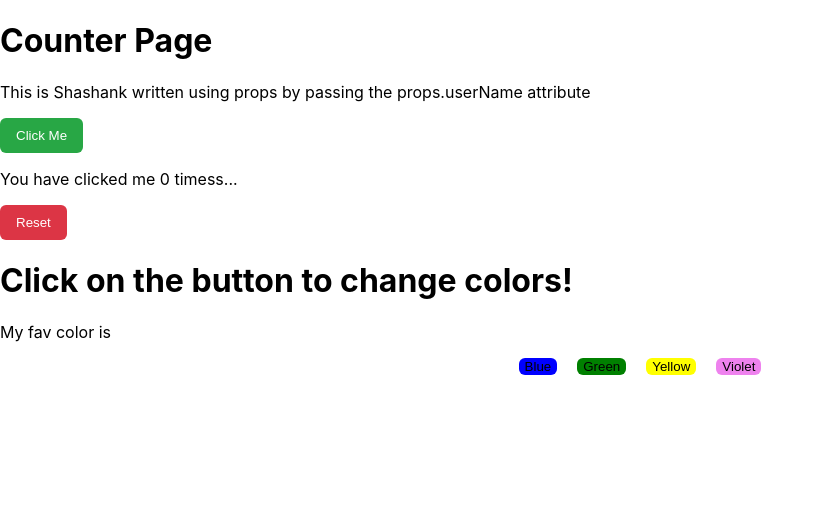
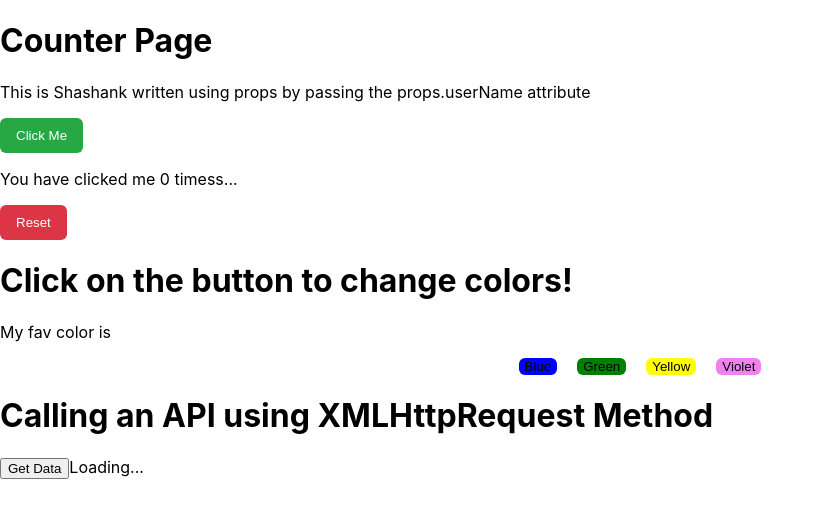
Before and after one commit to ShashankM2099/basic-application, a React (Create React App) app: page / in a window 1280 px wide. Shown: the top 518 px of the page, without its empty margins (0-824 px from the left). Built offline with nearby package versions, Linux system fonts and the light colour scheme.

Commit message:
new cmp and API basics

```diff
--- a/src/App.js
+++ b/src/App.js
@@ -1,6 +1,7 @@
 //imported the component
 import Counter from "./components/Counter";
 import Color from "./components/Color";
+import CallingAPI from "./components/CallingAPI";
 import { useEffect } from "react";
 function App() {
   function SetTitle() {
@@ -14,6 +15,8 @@ function App() {
       <SetTitle />
       <Counter />
       <Color />
+      {/* Importing callingAPI component here */}
+      <CallingAPI />
     </>
   );
 }
--- /dev/null
+++ b/src/components/CallingAPI.js
@@ -0,0 +1,52 @@
+import { useState } from "react";
+//using other way of calling an API
+function CallingAPI() {
+  // One of 3 ways to create an API call
+  //1. XMLHttpRequest
+  let [data, setData] = useState(null);
+  let url = `https://fakerapi.it/api/v2/companies?_quantity=1`;
+  const user = data?.data?.[0];
+  function handleClick() {
+    let xhr = new XMLHttpRequest();
+    xhr.open("GET", url);
+    xhr.onload = function () {
+      if (xhr.status === 200) {
+        setData(JSON.parse(xhr.responseText));
+      }
+    };
+    xhr.send();
+  }
+  return (
+    <>
+      <h1>Calling an API using XMLHttpRequest Method</h1>
+      <button onClick={handleClick}>Get Data</button>
+      {/* {data ? <>{JSON.stringify(data)}</> : <>Loading...</>} */}
+      <>
+        {user ? (
+          <>
+            <h2>{user.name}</h2>
+            <p>Email: {user.email}</p>
+            <p>Phone: {user.phone}</p>
+            <p>Country: {user.country}</p>
+
+            <h3>Address</h3>
+            <p>
+              {user.addresses[0].street}, {user.addresses[0].city},{" "}
+              {user.addresses[0].country}
+            </p>
+
+            <h3>Contact Person</h3>
+            <p>
+              {user.contact.firstname} {user.contact.lastname}
+            </p>
+            <p>Email: {user.contact.email}</p>
+            <p>Gender: {user.contact.gender}</p>
+          </>
+        ) : (
+          <>Loading...</>
+        )}
+      </>
+    </>
+  );
+}
+export default CallingAPI;
```
